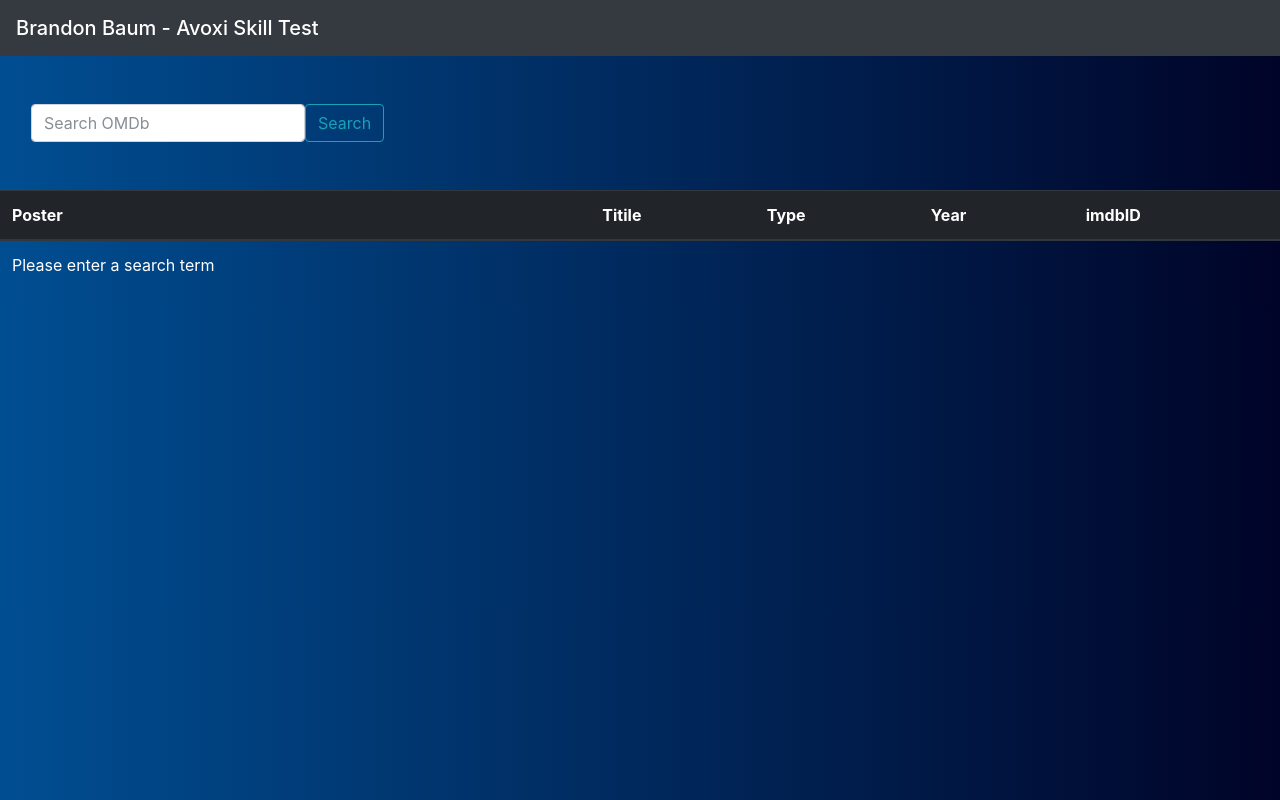
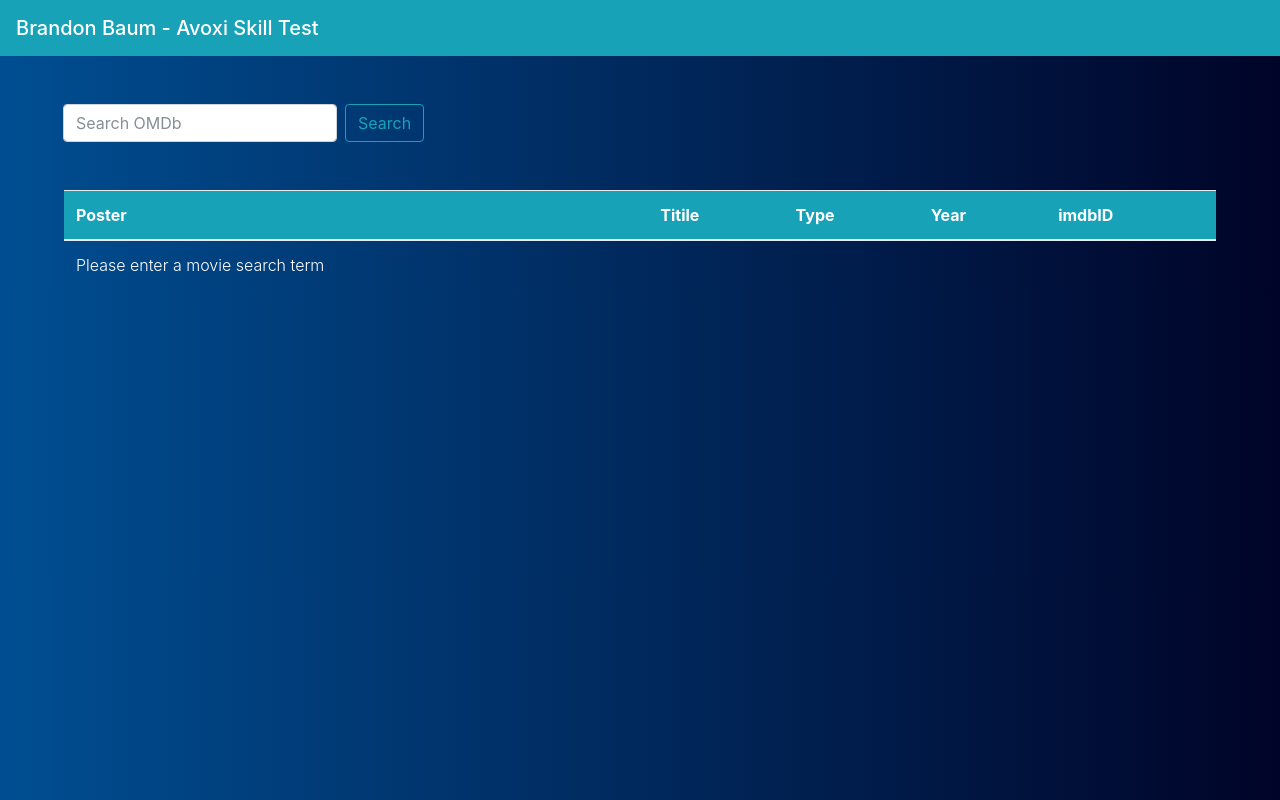
Before and after one commit to BTBaum/omdb-app, a React (Create React App) app: page / in a window 1280 px wide. Built offline with nearby package versions, Linux system fonts and the light colour scheme.

Commit message:
Small edits to text and styles

```diff
--- a/src/actions/index.js
+++ b/src/actions/index.js
@@ -1,9 +1,9 @@
 import axios from 'axios'
 
-// In a production app I would have environment variable API key and URLs
-const API_KEY = "9f572b90"
-const OMDB_API = `http://www.omdbapi.com/?apikey=${API_KEY}`
-const POSTER_API = `http://img.omdbapi.com/?apikey=${API_KEY}`
+const OMDB_API = process.env.REACT_OMDB_API
+
+// const API_KEY = "9f572b90"
+// const OMDB_API = `http://www.omdbapi.com/?apikey=${API_KEY}`
 
 export const FETCH_MOVIES = 'FETCH_MOVIES'
 
--- a/src/components/App.js
+++ b/src/components/App.js
@@ -6,7 +6,7 @@ import Table from '../containers/Table'
 class App extends Component {
   render() {
     return (
-      <div className="container-fluid m-0 p-0 text-white">
+      <div className="container-fluid m-0 p-0 text-white font-weight-light">
         <Header />
         <SearchForm />
         <Table />
--- a/src/components/Header.js
+++ b/src/components/Header.js
@@ -2,7 +2,7 @@ import React from 'react'
 
 const Header = () => {
   return (
-    <nav className="navbar bg-dark text-white">
+    <nav className="navbar bg-info text-white">
       <span className="navbar-brand mb-0 h1">
         Brandon Baum - Avoxi Skill Test
       </span>
--- a/src/containers/SearchForm.js
+++ b/src/containers/SearchForm.js
@@ -31,7 +31,7 @@ class SearchForm extends Component {
     const { handleSubmit } = this.props
     return (
       <form
-        className="d-flex flex-row col-sm-6 my-5 mx-3"
+        className="d-flex flex-row col-sm-6 my-5 mx-5"
         onSubmit={handleSubmit(this.onSubmit.bind(this))}
       >
         <Field
@@ -40,7 +40,7 @@ class SearchForm extends Component {
           component={this.renderTermField}
         />
         <button
-          className="btn btn-outline-info align-self-start"
+          className="btn btn-outline-info align-self-start mx-2"
           type="submit"
         >
           Search
--- a/src/containers/Table.js
+++ b/src/containers/Table.js
@@ -1,5 +1,12 @@
 import React, { Component } from 'react'
 import { connect } from 'react-redux'
+
+const styles = {
+  table: {
+    width: "90vw",
+    margin: "0 auto"
+  }
+}
 
 class Table extends Component {
 
@@ -19,8 +26,8 @@ class Table extends Component {
 
   render() {
     return (
-      <table className="table">
-        <thead className="thead-dark bg-info">
+      <table className="table" style={styles.table}>
+        <thead className="bg-info">
           <tr>
             <th>Poster</th>
             <th>Titile</th>
@@ -32,7 +39,7 @@ class Table extends Component {
         <tbody>
           {
             this.props.movies.length === 0 ?
-              <tr><td>Please enter a search term</td></tr> :
+              <tr><td>Please enter a movie search term</td></tr> :
               ( this.props.movies[0] ?
                   this.props.movies[0].map(this.renderMovies) :
                   <tr><td>Movie not found</td></tr>
--- a/src/index.css
+++ b/src/index.css
@@ -1,12 +1,7 @@
 body {
   margin: 0;
   padding: 0;
-  /* background: #acb6e5; /* fallback for old browsers */
-  /* background: -webkit-linear-gradient(to right, #acb6e5, #86fde8); Chrome 10-25, Safari 5.1-6 */
-  /* background: linear-gradient(to right, #acb6e5, #86fde8); W3C, IE 10+/ Edge, Firefox 16+, Chrome 26+, Opera 12+, Safari 7+ */
   background: #000428;  /* fallback for old browsers */
   background: -webkit-linear-gradient(to right, #004e92, #000428);  /* Chrome 10-25, Safari 5.1-6 */
   background: linear-gradient(to right, #004e92, #000428); /* W3C, IE 10+/ Edge, Firefox 16+, Chrome 26+, Opera 12+, Safari 7+ */
-
-
 }
--- a/src/index.js
+++ b/src/index.js
@@ -2,7 +2,6 @@ import React from 'react'
 import ReactDOM from 'react-dom'
 import { Provider } from 'react-redux'
 import { createStore, applyMiddleware } from 'redux'
-// import ReduxPromise from 'redux-promise'
 import thunk from 'redux-thunk'
 import registerServiceWorker from './registerServiceWorker'
 import './index.css'
```
